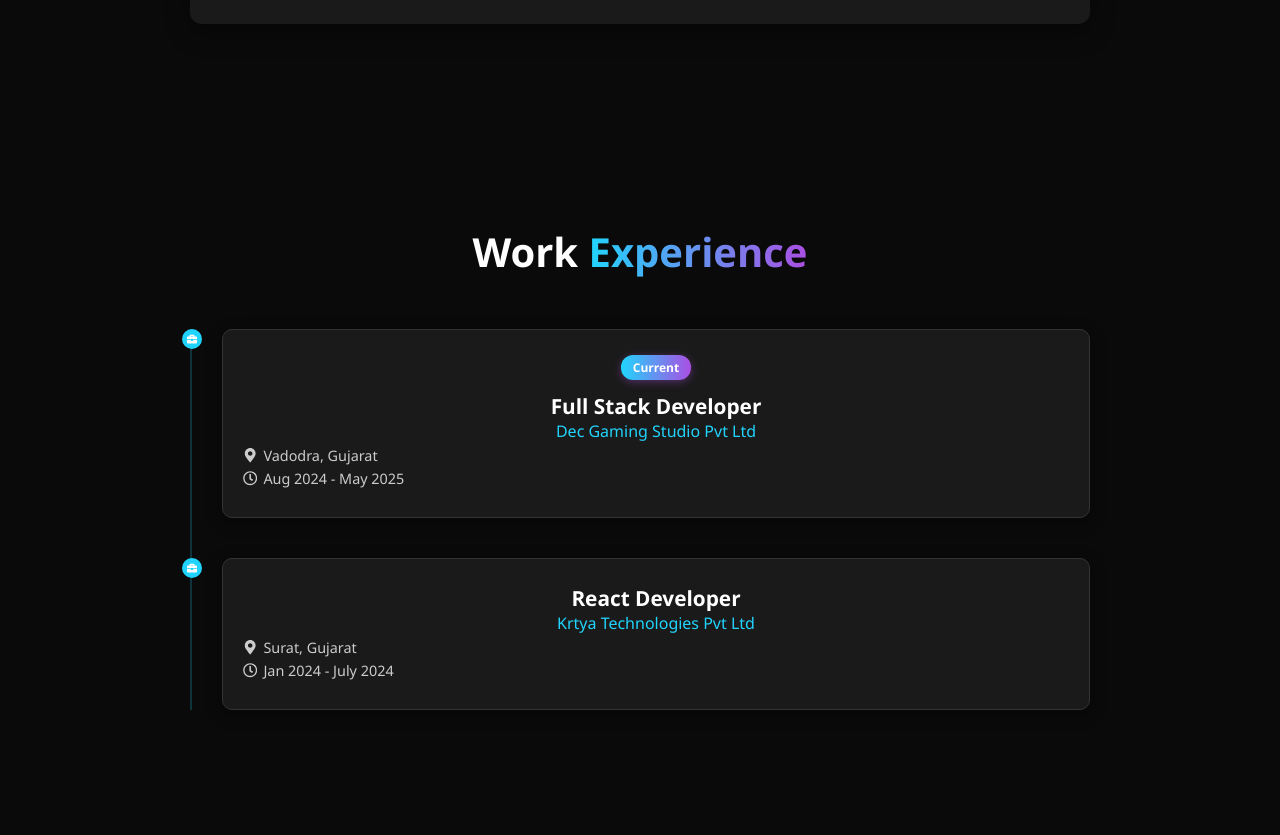
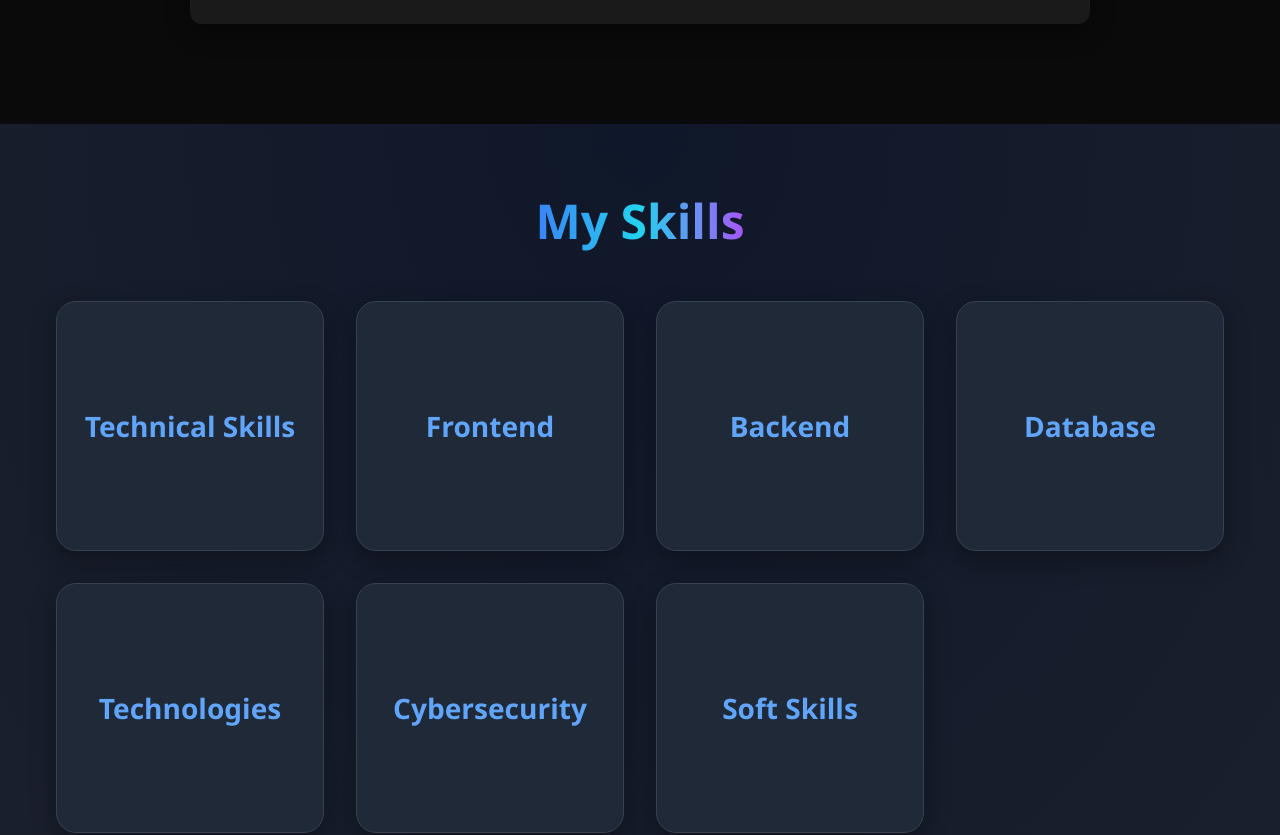
Before and after one commit to bendalejatin/jatin_portfolio, a React (Create React App) app: page / in a window 1280 px wide. Shown: the part 1380-2215 px from the top of the page. Built offline with nearby package versions, Linux system fonts and the light colour scheme.

Commit message:
Skills added

```diff
--- a/src/App.js
+++ b/src/App.js
@@ -9,7 +9,7 @@
 import Testimonials from './Components/Testimonials/Testimonials';
 import Footer from './Components/Footer/Footer';
 import Contact from './Components/Contact/Contact';
-// import Skills from './Components/Skills/skills';
+import Skills from './Components/Skills/Skills';
 
 function App() {
   return (
@@ -17,7 +17,7 @@
       <Navbar/>
       <Hero/>
       <About/>
-      {/* <Skills/> */}
+      <Skills/>
       <Experience/>
       <Projects/>
       <Education/>
--- a/src/Components/skills/skills.css
+++ b/src/Components/skills/skills.css
@@ -1,58 +1,107 @@
 .skills-section {
-  background-color: #0d0d0d;
-  padding: 40px 20px;
-  color: #f0f0f0;
-  font-family: 'Segoe UI', sans-serif;
-  max-width: 900px;
-  margin: auto;
+  padding: 4rem 1rem;
+  background: radial-gradient(ellipse at top, #0f172a, #1a202c);
+  color: #fff;
+  min-height: 100vh;
+  text-align: center;
 }
 
-.skills-heading {
-  font-size: 1.6rem;
-  font-weight: bold;
-  border-bottom: 1px solid #ccc;
-  padding-bottom: 8px;
-  margin-bottom: 24px;
+.skills-title {
+  font-size: 3rem;
+  font-weight: 800;
+  margin-bottom: 3rem;
 }
 
-.skills-table {
+.skills-gradient-text {
+  background: linear-gradient(to right, #3b82f6, #22d3ee, #a855f7);
+  -webkit-background-clip: text;
+  -webkit-text-fill-color: transparent;
+  background-clip: text;
+  color: transparent;
+}
+
+.skills-grid-container {
+  display: grid;
+  grid-template-columns: repeat(auto-fit, minmax(260px, 1fr));
+  gap: 2rem;
+  max-width: 1200px;
+  margin: auto;
+  padding: 0 1rem;
+}
+
+.flip-card {
+  perspective: 1000px;
+}
+
+.flip-card-inner {
+  position: relative;
+  width: 100%;
+  height: 250px;
+  transform-style: preserve-3d;
+  transition: transform 0.8s ease;
+}
+
+.flip-card:hover .flip-card-inner {
+  transform: rotateY(180deg);
+}
+
+.flip-card-front,
+.flip-card-back {
+  position: absolute;
+  backface-visibility: hidden;
+  -webkit-backface-visibility: hidden;
+  width: 100%;
+  height: 100%;
+  border-radius: 1.25rem;
+  padding: 1.5rem;
+  display: flex;
+  justify-content: center;
+  align-items: center;
+  flex-direction: column;
+}
+
+.skill-category-card {
+  box-shadow: 0 8px 24px rgba(0, 0, 0, 0.35);
+  border: 1px solid #374151;
+  background: #1f2937;
+}
+
+.flip-card-front {
+  color: #60a5fa;
+  font-size: 1.5rem;
+  font-weight: 700;
+}
+
+.flip-card-back {
+  background: #111827;
+  color: #d1d5db;
+  transform: rotateY(180deg);
+  border: 1px solid #3b82f6;
+}
+
+.skill-list {
+  list-style: none;
+  padding: 0;
+  margin: 0;
+  gap: 0.5rem;
   display: flex;
   flex-direction: column;
-  gap: 16px;
+  align-items: flex-start;
 }
 
-.skills-row {
+.skill-item {
   display: flex;
-  justify-content: space-between;
-  flex-wrap: wrap;
+  align-items: center;
+  gap: 0.5rem;
+  font-size: 1.1rem;
+  transition: color 0.3s;
 }
 
-.skills-category {
-  font-weight: 600;
-  width: 200px;
-  min-width: 150px;
-  color: #ffffff;
-  margin-bottom: 6px;
+.skill-item:hover {
+  color: #22d3ee;
 }
 
-.skills-list {
-  flex: 1;
-  color: #cccccc;
-  min-width: 250px;
+.skill-icon {
+  font-size: 1.25rem;
+  color: #22d3ee;
 }
-
-/* Responsive design */
-@media (max-width: 640px) {
-  .skills-row {
-    flex-direction: column;
-  }
-
-  .skills-category {
-    width: 100%;
-    margin-bottom: 4px;
-  }
-
-  .skills-list {
-    width: 100%;
-  }
-}
--- a/src/Components/skills/skills.jsx
+++ b/src/Components/skills/skills.jsx
@@ -1,35 +1,110 @@
-import React from 'react';
-import { motion } from 'framer-motion';
-import './Skills.css';
+import React from "react";
+import { motion } from "framer-motion";
+import {
+  SiC, SiPython, SiHtml5, SiCss3, SiJavascript, SiReact,
+  SiNodedotjs, SiPhp, SiMysql, SiMongodb,
+  SiAndroid, SiFlutter, SiGooglecloud, SiHackthebox,
+  SiSlack, SiNotion, SiSemanticuireact
+} from "react-icons/si";
+import { FaJava } from "react-icons/fa";
+import { MdAccessTime } from "react-icons/md";
+import "./Skills.css";
 
-const skillsData = [
-  { category: "Technical Skills", skills: "C, Python, Java" },
-  { category: "Frontend", skills: "HTML, CSS, Javascript, React" },
-  { category: "Backend", skills: "Node.js, PHP" },
-  { category: "Database", skills: "SQL, MongoDb" },
-  { category: "Technologies", skills: "Android, Flutter" },
-  { category: "Cybersecurity", skills: "Fundamentals, Risk Assessment and Best Practices" },
-  { category: "Soft Skills", skills: "Communication, Team work, Time Management, Attention to Detail" },
+const skillCategories = [
+  {
+    category: "Technical Skills",
+    skills: [
+      { name: "C", icon: <SiC /> },
+      { name: "Python", icon: <SiPython /> },
+      { name: "Java", icon: <FaJava /> },
+    ],
+  },
+  {
+    category: "Frontend",
+    skills: [
+      { name: "HTML", icon: <SiHtml5 /> },
+      { name: "CSS", icon: <SiCss3 /> },
+      { name: "JavaScript", icon: <SiJavascript /> },
+      { name: "React", icon: <SiReact /> },
+    ],
+  },
+  {
+    category: "Backend",
+    skills: [
+      { name: "Node.js", icon: <SiNodedotjs /> },
+      { name: "PHP", icon: <SiPhp /> },
+    ],
+  },
+  {
+    category: "Database",
+    skills: [
+      { name: "SQL", icon: <SiMysql /> },
+      { name: "MongoDB", icon: <SiMongodb /> },
+    ],
+  },
+  {
+    category: "Technologies",
+    skills: [
+      { name: "Android", icon: <SiAndroid /> },
+      { name: "Flutter", icon: <SiFlutter /> },
+    ],
+  },
+  {
+    category: "Cybersecurity",
+    skills: [
+      { name: "Fundamentals", icon: <SiGooglecloud /> },
+      { name: "Risk Assessment", icon: <SiHackthebox /> },
+    ],
+  },
+  {
+    category: "Soft Skills",
+    skills: [
+      { name: "Communication", icon: <SiSlack /> },
+      { name: "Teamwork", icon: <SiNotion /> },
+      { name: "Time Management", icon: <MdAccessTime /> },
+      { name: "Attention to Detail", icon: <SiSemanticuireact /> },
+    ],
+  },
 ];
 
 const Skills = () => {
   return (
-    <motion.section
-      className="skills-section"
-      initial={{ opacity: 0, y: 20 }}
-      animate={{ opacity: 1, y: 0 }}
-      transition={{ duration: 0.6 }}
-    >
-      <h2 className="skills-heading">SKILLS</h2>
-      <div className="skills-table">
-        {skillsData.map((item, i) => (
-          <div className="skills-row" key={i}>
-            <div className="skills-category">{item.category}</div>
-            <div className="skills-list">{item.skills}</div>
+    <section id="skills" className="skills-section">
+      <motion.h2
+        className="skills-title"
+        initial={{ opacity: 0, y: -40 }}
+        whileInView={{ opacity: 1, y: 0 }}
+        transition={{ duration: 0.8 }}
+        viewport={{ once: true }}
+      >
+        <span className="skills-gradient-text">My Skills</span>
+      </motion.h2>
+
+      <div className="skills-grid-container">
+        {skillCategories.map((category) => (
+          <div className="flip-card" key={category.category}>
+            <div className="flip-card-inner">
+              {/* Front */}
+              <div className="flip-card-front skill-category-card">
+                <h3 className="skill-category-title">{category.category}</h3>
+              </div>
+
+              {/* Back */}
+              <div className="flip-card-back skill-category-card">
+                <ul className="skill-list">
+                  {category.skills.map((skill) => (
+                    <li className="skill-item" key={skill.name}>
+                      <span className="skill-icon">{skill.icon}</span>
+                      {skill.name}
+                    </li>
+                  ))}
+                </ul>
+              </div>
+            </div>
           </div>
         ))}
       </div>
-    </motion.section>
+    </section>
   );
 };
 
```
